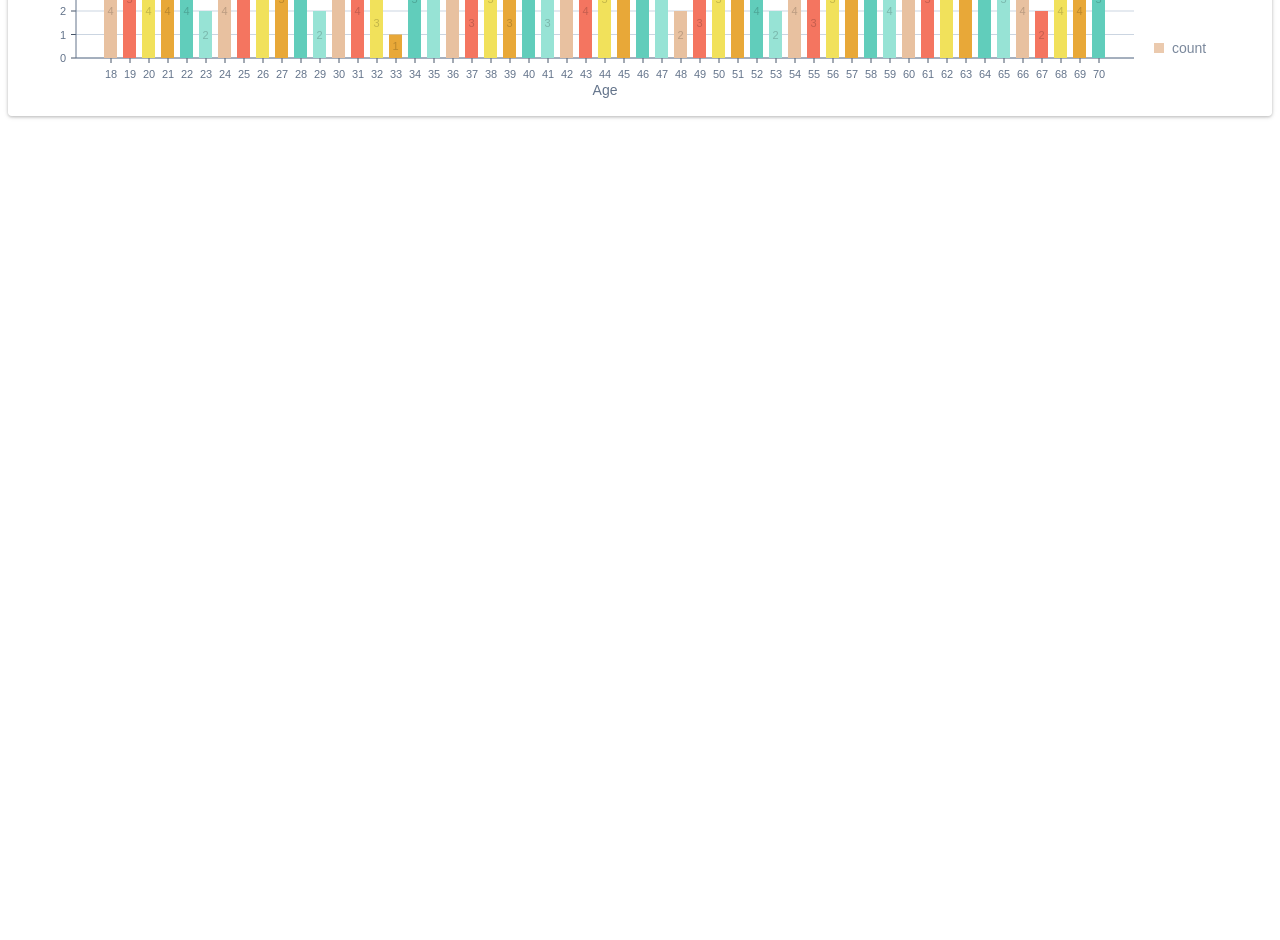
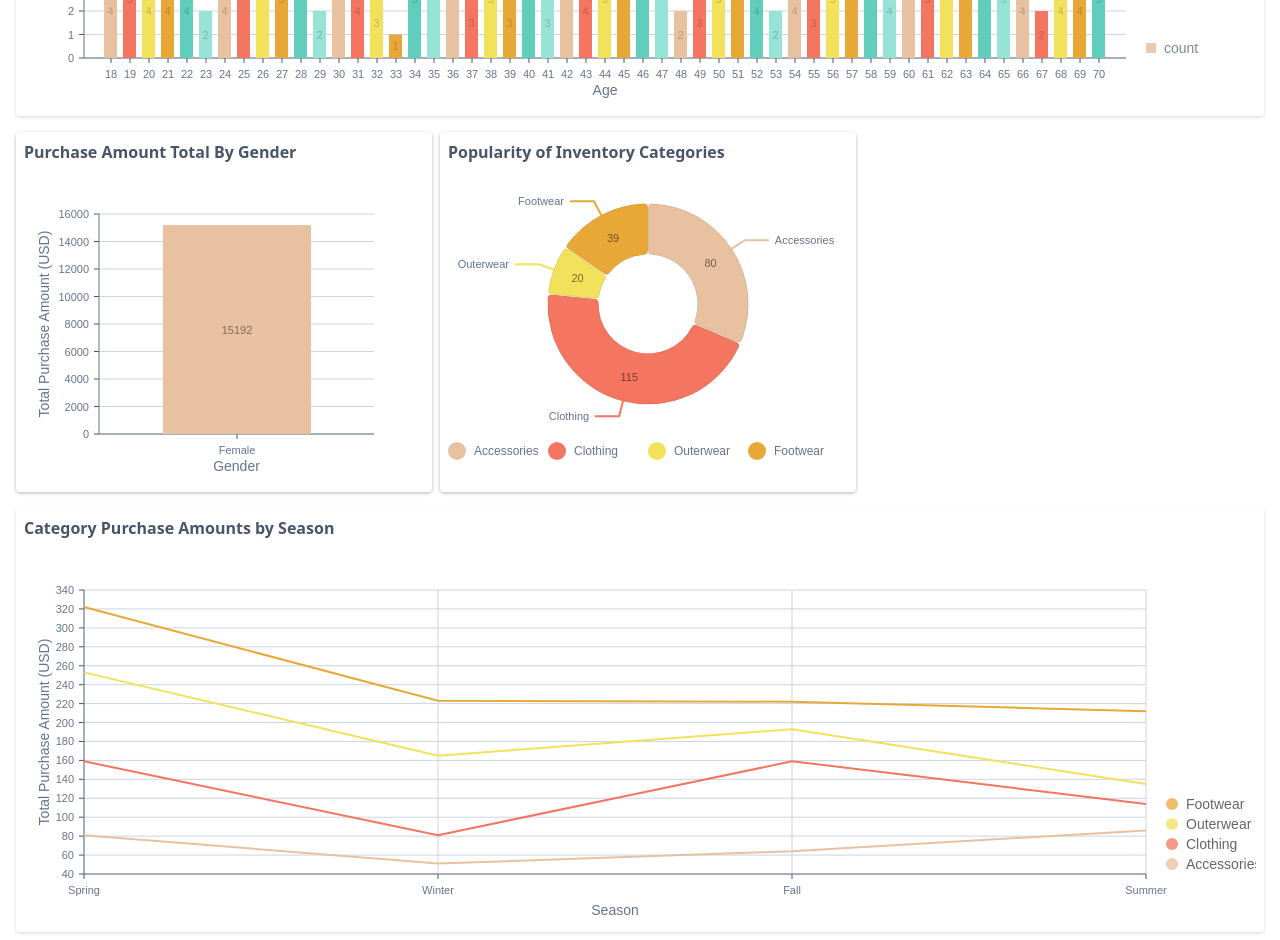
Before and after one commit to hrivera88/react-shop-dash, a React app: page / in a window 1280 px wide. Shown: the part 220-1160 px from the top of the page. Before the commit the page ends 800 px from the top, so only its background shows below. Built offline with nearby package versions, Linux system fonts and the light colour scheme.

Commit message:
Added PurchaseByGenderBarChart, CategoryCountPieChart, SeasonTotalLineChart charts, logic and types to App component

```diff
--- a/src/App.tsx
+++ b/src/App.tsx
@@ -1,8 +1,18 @@
 import React from 'react';
 import jsonData from './shopping_trends.json';
-import type { ShoppingTrend } from './types';
+import type {
+	ShoppingTrend,
+	GenderTotal,
+	CategoryAccumulator,
+	CategorySeasonTotals,
+	SeasonAmounts,
+} from './types';
 import AgeDistributionBarChart from './AgeDistributionBarChart/AgeDistributionBarChart';
+import PurchaseByGenderBarChart from './PurchaseByGenderBarChart/PurchaseByGenderBarChart';
+import CategoryCountPieChart from './CategoryCountPieChart/CategoryCountPieChart';
+import SeasonTotalLineChart from './SeasonTotalLineChart/SeasonTotalLineChart';
 
+// Count the number of customers in each Age group
 const ageDistribution = jsonData.reduce(
 	(acc: Record<string, number>, current: ShoppingTrend) => {
 		const age = current.Age;
@@ -11,22 +21,126 @@ const ageDistribution = jsonData.reduce(
 	},
 	{}
 );
+// Convert the age distrubution to a format suitable for the chart
+const ageDistributionChartData = Object.entries(ageDistribution).map(
+	([age, count]) => ({
+		age,
+		count,
+	})
+);
 
-// Convert the age distrubution to a format suitable for the chart
-const chartData = Object.entries(ageDistribution).map(([age, count]) => ({
-	age,
-	count,
+// Calculate the total purchase amount for each gender
+const aggregateByGender = jsonData.reduce(
+	(acc: GenderTotal, current: ShoppingTrend) => {
+		const gender = current.Gender;
+		const purchaseAmount =
+			current['Purchase Amount (USD)'] !== ''
+				? parseFloat(current['Purchase Amount (USD)'])
+				: 0;
+		if (acc[gender] === undefined) {
+			acc[gender] = { gender, total: 0 };
+		}
+		acc[gender].total += purchaseAmount;
+		return acc;
+	},
+	{}
+);
+// Convert the gender comparison data to a format suitable for the chart
+const purchaseByGenderData = Object.values(aggregateByGender);
+
+// Count the occurences of each category
+const categoryCounts = jsonData.reduce(
+	(acc: CategoryAccumulator, { Category }) => {
+		acc[Category] = (typeof acc[Category] === 'number' ? acc[Category] : 0) + 1;
+		return acc;
+	},
+	{}
+);
+const categoryCountPieChartData = Object.entries(categoryCounts).map(
+	([id, value]) => ({
+		id,
+		label: id,
+		value,
+	})
+);
+
+// Create a Set for Categories in Shopping Trends
+const seasonTotalCategories = new Set(jsonData.map((item) => item.Category));
+// Create a Set for Seasons in Shopping Trends
+const seasonTotalSeasons = new Set(jsonData.map((item) => item.Season));
+// Create an Category objects with purchase amounts for each Season
+const seasonTotalByCategoryandSeason = Array.from(seasonTotalCategories).reduce(
+	(acc: CategorySeasonTotals, category) => {
+		acc[category] = Array.from(seasonTotalSeasons).reduce(
+			(seasonAcc: SeasonAmounts, season) => {
+				seasonAcc[season] = 0;
+				return seasonAcc;
+			},
+			{}
+		);
+		return acc;
+	},
+	{}
+);
+jsonData.forEach((item) => {
+	const category = item.Category;
+	const season = item.Season;
+	const parsedAmount = parseFloat(item['Purchase Amount (USD)']);
+	const purchaseAmount = isNaN(parsedAmount) ? 0 : parsedAmount;
+	seasonTotalByCategoryandSeason[category][season] = purchaseAmount;
+});
+// Convert data to an Array that fits the Nivo Line Chart schema
+const seasonTotalLineChartData = Object.keys(
+	seasonTotalByCategoryandSeason
+).map((category) => ({
+	id: category,
+	data: Object.keys(seasonTotalByCategoryandSeason[category]).map((season) => ({
+		x: season,
+		y: seasonTotalByCategoryandSeason[category][season],
+	})),
 }));
 
 const App: React.FC = () => {
 	return (
 		<>
 			<div className="w-screen box-border h-screen">
-				<div className="w-full rounded drop-shadow p-2">
+				<div className="w-full px-4 py-2">
 					<div className="p-2 w-full rounded bg-white drop-shadow">
 						<h2 className="font-bold text-slate-600">Our Customers By Age</h2>
 						<div className="w-full text-slate-600 h-72">
-							<AgeDistributionBarChart data={chartData} />
+							<AgeDistributionBarChart data={ageDistributionChartData} />
+						</div>
+					</div>
+				</div>
+				<div className="flex w-full px-4 gap-2 py-2 flex-row">
+					<div className="w-1/3 rounded drop-shadow">
+						<div className="p-2 w-full rounded bg-white drop-shadow">
+							<h2 className="font-bold text-slate-600">
+								Purchase Amount Total By Gender
+							</h2>
+							<div className="w-full text-slate-600 h-80">
+								<PurchaseByGenderBarChart data={purchaseByGenderData} />
+							</div>
+						</div>
+					</div>
+					<div className="w-1/3 rounded drop-shadow">
+						<div className="p-2 w-full rounded bg-white drop-shadow">
+							<h2 className="font-bold text-slate-600">
+								Popularity of Inventory Categories
+							</h2>
+							<div className="w-full text-slate-600 h-80">
+								<CategoryCountPieChart data={categoryCountPieChartData} />
+							</div>
+						</div>
+					</div>
+				</div>
+				<div className="w-full px-4 py-2">
+					<div className="rounded bg-white drop-shadow p-2">
+						<h2 className="font-bold text-slate-600">
+							Category Purchase Amounts by Season
+						</h2>
+						<div className="w-full h-96">
+							<SeasonTotalLineChart data={seasonTotalLineChartData} />
 						</div>
 					</div>
 				</div>
```
